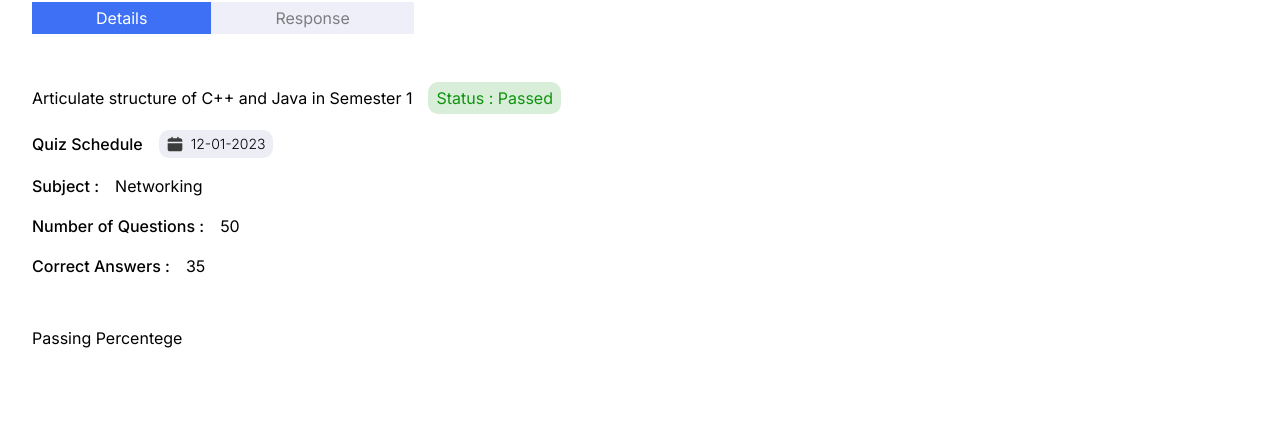
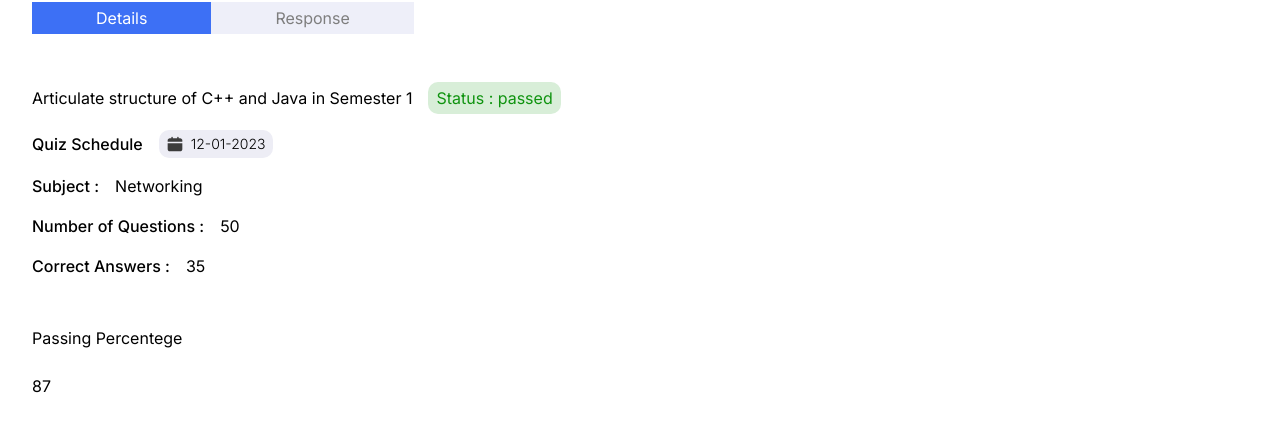
Before and after one commit to E-Learn-ESI-SBA/staff-front, a Next.js app: page / in a window 1280 px wide. Shown: the part 154-586 px from the top of the page. Built offline with nearby package versions, Linux system fonts and the light colour scheme.

Commit message:
update quiz details

```diff
--- a/components/studentProfile/Quiz/SingleQuiz/details.tsx
+++ b/components/studentProfile/Quiz/SingleQuiz/details.tsx
@@ -1,36 +1,50 @@
 import Image from 'next/image';
-const QuizDetails = () => {
+interface QuizDetailsProps {
+  title: string;
+  passed: boolean;
+  date: string;
+  subject: string;
+  numberOfQuestions: number;
+  correctAnswers: number;
+  percentege: number;
+}
 
-
-
-
+const QuizDetails: React.FC<QuizDetailsProps> = ({
+  title,
+  passed,
+  date,
+  subject,
+  numberOfQuestions,
+  correctAnswers,
+  percentege
+}) => {
   return (
     <>
       <div className='flex items-center justify-start gap-4' >
-        <p>Articulate structure of C++ and Java in Semester 1</p>
-        <p className='text-[#0F930F] bg-[#d8eed8] px-2 py-1 rounded-[10px]' >Status : Passed</p>
+        <p>{title}</p>
+        <p className={` px-2 py-1 rounded-[10px] ${passed ? 'text-[#0F930F] bg-[#d8eed8]'   : 'bg-[#FE5C73] text-[#DD3A3A]'  } `}  >Status : {passed ? 'passed' : 'failed' } </p>
       </div>
       <div className='flex items-center justify-start gap-4' >
         <p className='font-medium' >Quiz Schedule</p>
         <div className=' bg-[#ededf5] px-2 py-1 rounded-[10px] flex justify-between items-center gap-2 ' >
           <Image src='/dashboard/quiz/calendar.svg' alt='calendar icon' width={0} height={0} sizes='100vw' className='w-4 h-4' />
-            <p className='text-sm font-light' >12-01-2023</p> </div>
+            <p className='text-sm font-light' >{date} </p> </div>
       </div>
       <div className='flex items-center justify-start gap-4' >
         <p className='font-medium'>Subject : </p>
-        <p> Networking</p>
+        <p>{subject} </p>
       </div>
       <div className='flex items-center justify-start gap-4' >
         <p className='font-medium'>Number of Questions : </p>
-        <p>50</p>
+        <p>{numberOfQuestions} </p>
       </div>
       <div className='flex items-center justify-start gap-4' >
         <p className='font-medium'>Correct Answers : </p>
-        <p>35</p>
+        <p> {correctAnswers} </p>
       </div>
    <div className='flex flex-col gap-6 my-8' >
    <p>Passing Percentege</p>
-
+   <p> {percentege} </p>
    </div>
 
     </>
--- a/components/studentProfile/Quiz/SingleQuiz/index.tsx
+++ b/components/studentProfile/Quiz/SingleQuiz/index.tsx
@@ -2,40 +2,10 @@
 import { useState } from 'react';
 import QuizDetails from './details';
 import Response from './response';
-import Quiz from '@/types/detailQuiz';
-
+import { questions } from '@/static/content/Quiz';
 
 const SingleQuiz: React.FC = () => {
   const [selectedButton, setSelectedButton] = useState(true);
-  const [quiz, setQuiz] = useState<Quiz>({
-    questions: [
-      {
-        id: 1,
-        questionText: 'Which of the following is not a networking protocol?',
-        answers: [
-          { id: 1, text: 'ICP' },
-          { id: 2, text: 'DCP' },
-          { id: 3, text: 'CCP' },
-          { id: 4, text: 'BCP' },
-        ],
-        correctAnswerId: 4,
-        selectedAnswerId: 1,
-      },
-      {
-        id: 2,
-        questionText: 'Which of the following is not a networking protocol?',
-        answers: [
-          { id: 1, text: 'ICP' },
-          { id: 2, text: 'DCP' },
-          { id: 3, text: 'CCP' },
-          { id: 4, text: 'BCP' },
-        ],
-        correctAnswerId: 3,
-        selectedAnswerId: 3,
-      },
-
-    ],
-  });
 
   const handleToggle = () => {
     setSelectedButton((prevState) => !prevState);
@@ -67,7 +37,13 @@ const SingleQuiz: React.FC = () => {
         </button>
       </div>
 
-      {selectedButton ? <QuizDetails  /> : <Response quiz={quiz} />}
+      {selectedButton ? <QuizDetails   title="Articulate structure of C++ and Java in Semester 1"
+  passed={true}
+  date="12-01-2023"
+  subject="Networking"
+  numberOfQuestions={50}
+  correctAnswers={35}
+  percentege={87}  /> : <Response questions={questions} />}
     </div>
   );
 };
--- a/components/studentProfile/Quiz/SingleQuiz/response.tsx
+++ b/components/studentProfile/Quiz/SingleQuiz/response.tsx
@@ -1,8 +1,8 @@
-import Quiz from "@/types/detailQuiz";
-const Response: React.FC<{ quiz: Quiz }> = ({ quiz }) => {
+import { Question } from "@/types/detailQuiz";
+const Response: React.FC<{ questions: Question[] }> = ({ questions }) => {
   return (
     <div className='flex flex-col gap-4'>
-      {quiz.questions.map((question, index) => (
+      {questions.map((question, index) => (
         <div key={index} className='flex flex-col gap-2 items-start'>
           <p className='font-semibold text-lg'>{`Q${index+1}.`}</p>
           <p className='font-medium text-lg'>{question.questionText}</p>
--- /dev/null
+++ b/static/content/Quiz.ts
@@ -0,0 +1,28 @@
+import { Question } from "@/types/detailQuiz"
+export const questions : Question[] = [
+    {
+      id: 1,
+      questionText: 'Which of the following is not a networking protocol?',
+      answers: [
+        { id: 1, text: 'ICP' },
+        { id: 2, text: 'DCP' },
+        { id: 3, text: 'CCP' },
+        { id: 4, text: 'BCP' },
+      ],
+      correctAnswerId: 4,
+      selectedAnswerId: 1,
+    },
+    {
+      id: 2,
+      questionText: 'Which of the following is not a networking protocol?',
+      answers: [
+        { id: 1, text: 'ICP' },
+        { id: 2, text: 'DCP' },
+        { id: 3, text: 'CCP' },
+        { id: 4, text: 'BCP' },
+      ],
+      correctAnswerId: 3,
+      selectedAnswerId: 3,
+    },
+
+  ]
--- a/types/detailQuiz.ts
+++ b/types/detailQuiz.ts
@@ -3,7 +3,7 @@ type Answer = {
     text: string;
   };
 
-   type Question  = {
+  export type Question  = {
     id: number;
     questionText: string;
     answers: Answer[];
```
